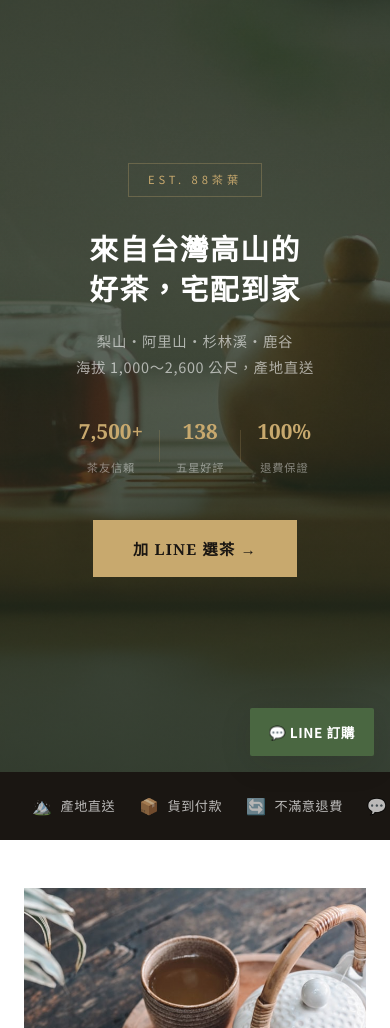
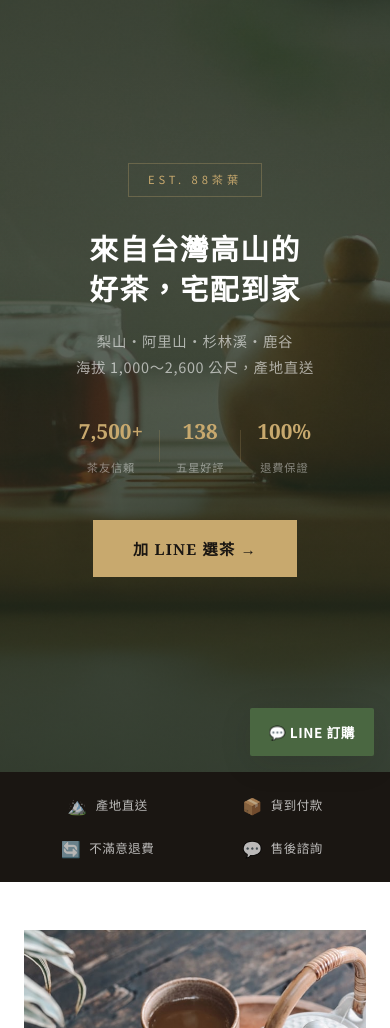
Before and after one commit to hanklee10010821-creator/taiwan88tea, an Astro site: page / in a window 390 px wide. Shown: the part 72-1100 px from the top of the page. Built offline with nearby package versions, Linux system fonts and the light colour scheme; Astro itself is replaced by a stand-in of ours.

Commit message:
fix: 手機版溢出修復 + overflow-x hidden

```diff
--- a/src/layouts/Base.astro
+++ b/src/layouts/Base.astro
@@ -91,6 +91,20 @@ const canonicalURL = new URL(Astro.url.pathname, Astro.site);
       a:hover { color: var(--gold-dark); }
 
       img { max-width: 100%; height: auto; display: block; }
+
+      /* 防止任何元素撐破手機寬度 */
+      html, body { overflow-x: hidden; width: 100%; }
+      main { overflow-x: hidden; }
+
+      /* 全域圖片背景覆蓋 */
+      .hero-bg, .mid-banner-bg {
+        position: absolute !important;
+        inset: 0 !important;
+        width: 100% !important;
+        height: 100% !important;
+        object-fit: cover !important;
+        max-width: none !important;
+      }
 
       ::selection {
         background: var(--gold-light);
--- a/src/pages/index.astro
+++ b/src/pages/index.astro
@@ -563,10 +563,16 @@ const posts = (await getCollection('blog')).sort(
     }
     .hero-stats { gap: 1rem; }
 
+    .features-bar { overflow-x: hidden; }
     .features-inner {
-      justify-content: flex-start;
-      gap: 1.5rem;
-      padding: 0 0.5rem;
+      display: grid;
+      grid-template-columns: 1fr 1fr;
+      gap: 0.8rem 0.5rem;
+      padding: 0;
+    }
+    .feature-item {
+      justify-content: center;
+      font-size: 0.78rem;
     }
 
     .philosophy-layout {
```
Also changed, not shown: 11 other files.
